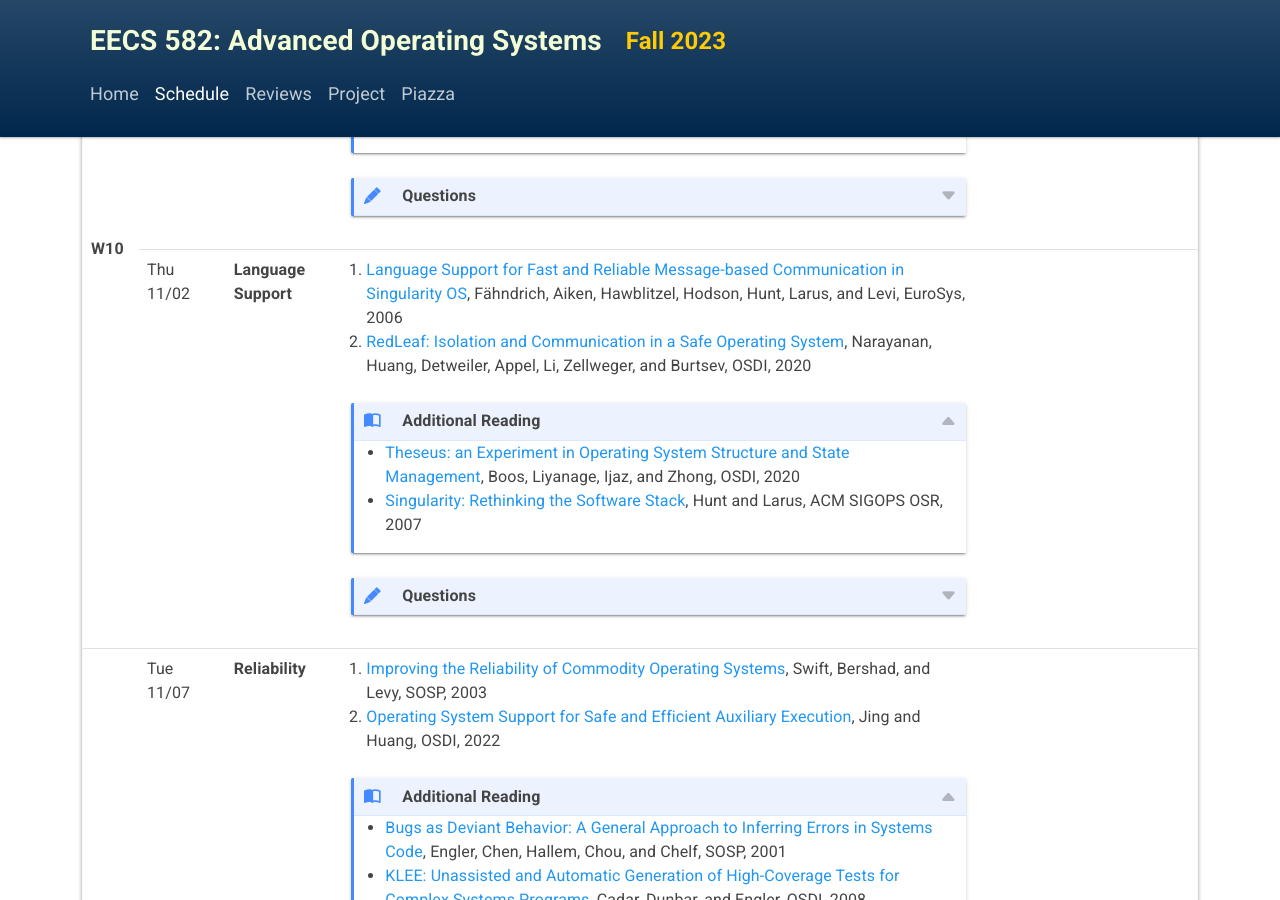
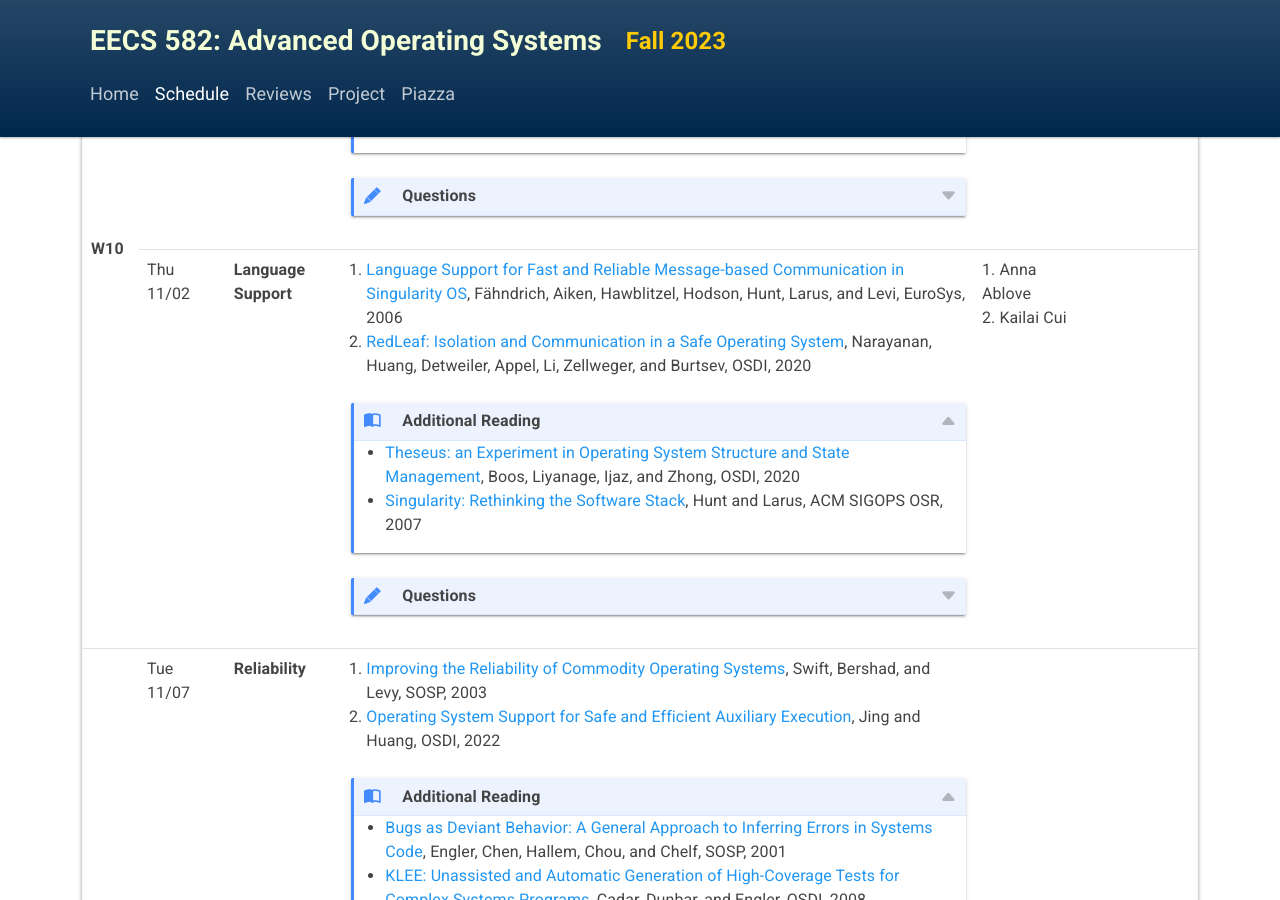
Before and after one commit to eecs582/eecs582.github.io, a Jekyll site: the page built from schedule.html, in a window 1280 px wide and 900 px high, scrolled down 5697 px. Built offline with Jekyll 4.4.1, drawn with Linux system fonts in a browser that asks for light colours.

Commit message:
update lead

```diff
--- a/schedule.html
+++ b/schedule.html
@@ -556,7 +556,7 @@ layout: schedule
           </p>
         </details>
       </td>
-      <td></td>
+      <td>1. Anna Ablove<br>2. Kailai Cui</td>
       <td></td>
     </tr>
     <tr>
```
